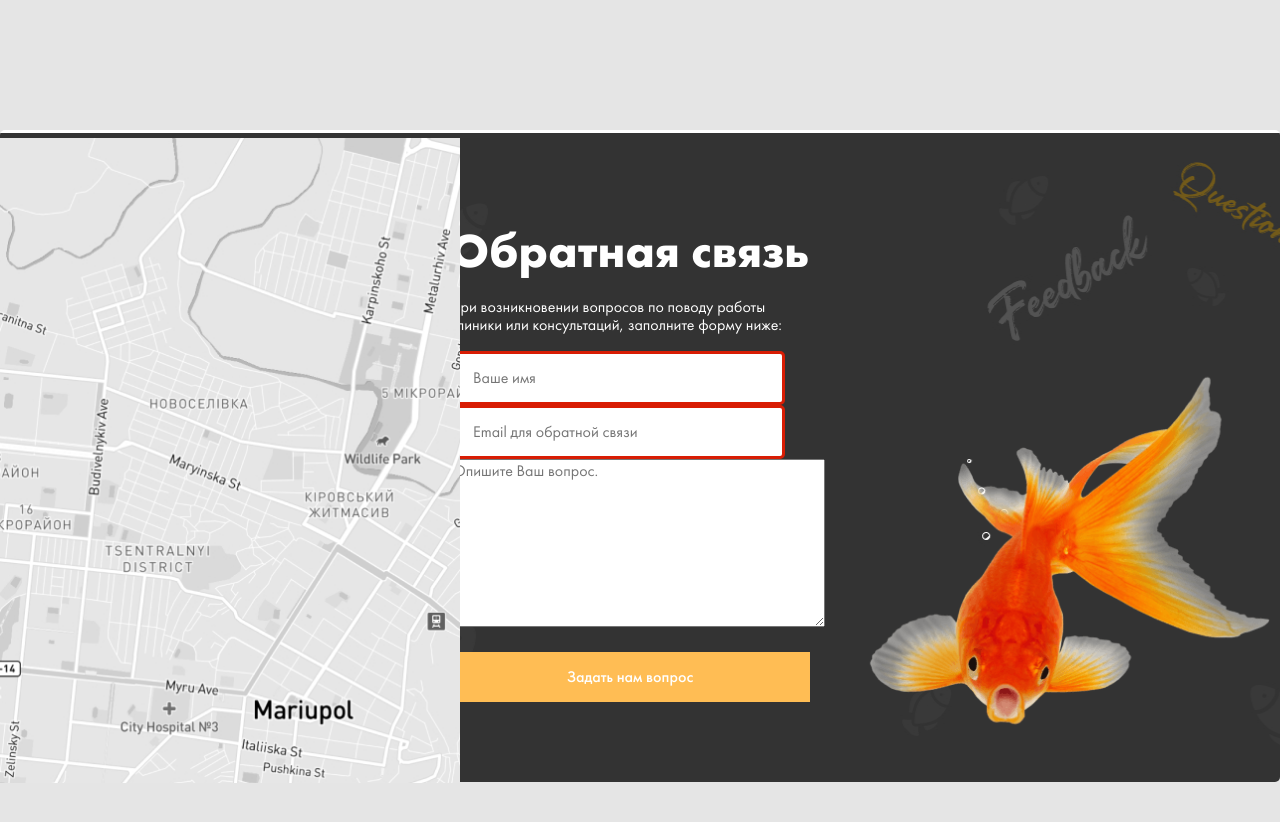
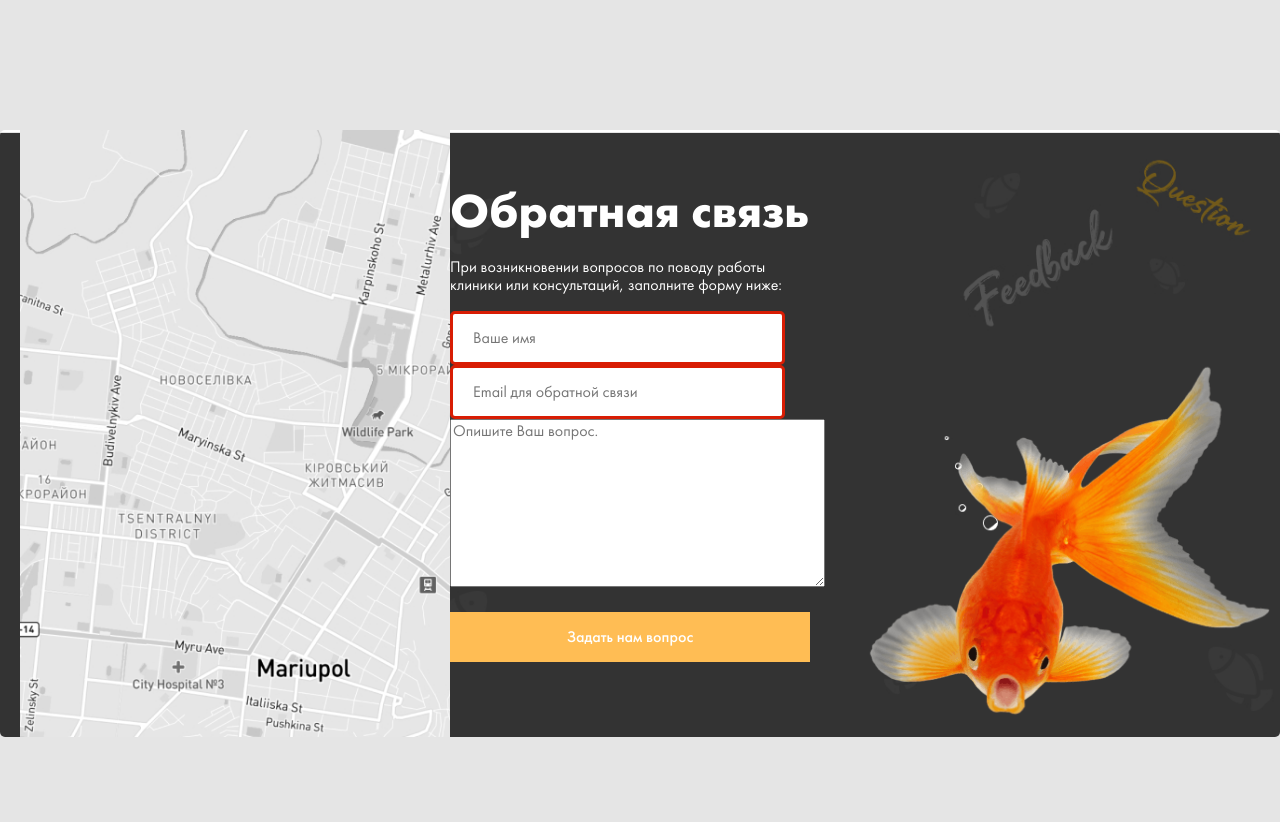
Before and after one commit to 1Farrukhbek/Veterinary-clinic, a plain HTML site: page index.html in a window 1280 px wide. Shown: the part 3480-4302 px from the top of the page. Drawn offline with Linux system fonts and the light colour scheme.

Commit message:
finishing1

```diff
--- a/css/styles.css
+++ b/css/styles.css
@@ -727,7 +727,6 @@ img {
 /* EMAIL-SECTION */
 /* =========== */
 .email-section {
-  position: relative;
   background: #78C0DE;
   background-image: url("../img/dog-bg.jpg");
   background-repeat: no-repeat;
@@ -738,22 +737,23 @@ img {
   padding-bottom: 90px;
   margin-bottom: 200px;
 }
-.email-section::before {
+
+.email-container {
+  position: relative;
+  padding-left: 150px;
+}
+.email-container::before {
   display: inline-block;
   position: absolute;
   width: 613px;
   height: 481px;
   right: 0;
-  bottom: -66px;
+  bottom: -155px;
   background-image: url("../img/pet-dog.png");
   background-repeat: no-repeat;
   background-position: center center;
   background-size: contain;
   content: "";
-}
-
-.email-container {
-  padding-left: 150px;
 }
 
 .email-heading {
@@ -970,8 +970,8 @@ img {
   background-position: center top;
   background-size: auto 100%;
   border-radius: 5px;
-  padding-top: 90px;
-  padding-bottom: 80px;
+  /* padding-top: 90px; */
+  /* padding-bottom: 80px; */
   margin-bottom: 200px;
   color: #fff;
 }
@@ -984,23 +984,22 @@ img {
 
 .call-back-wrapper {
   display: inline-block;
+  padding-top: 50px;
   margin-right: 450px;
   margin-left: auto;
 }
 
-.call-container::before {
-  display: inline-block;
-  position: absolute;
-  width: 460px;
-  height: 652px;
-  left: 0;
-  top: 50%;
-  transform: translateY(-50%);
-  background-image: url("../img/location-map.jpg");
-  background-repeat: no-repeat;
-  background-position: center center;
-  background-size: contain;
-  content: "";
+.location-call-back {
+  width: 100%;
+  height: 100%;
+}
+
+.location-call-back:hover{
+ opacity: 0.8;
+}
+
+.location-call-back:active{
+ opacity: 0.4;
 }
 
 .call-container::after {
@@ -1009,7 +1008,7 @@ img {
   width: 427px;
   height: 444px;
   right: 0;
-  bottom: -85px;
+  bottom: -40px;
   background-image: url("../img/wow-fish.png");
   background-repeat: no-repeat;
   background-position: center center;
--- a/index.html
+++ b/index.html
@@ -261,6 +261,9 @@
   <!-- ================= -->
   <section class="call-section">
     <div class="container call-container">
+      <a href="https://yandex.uz/maps/-/CCQxVOquTD">
+        <img class="location-call-back" src="img/location-map.jpg" alt="Map" width="462" height="648">
+      </a>
       <div class="call-back-wrapper">
         <h2 class="call-heading">Обратная связь</h2>
 
```
